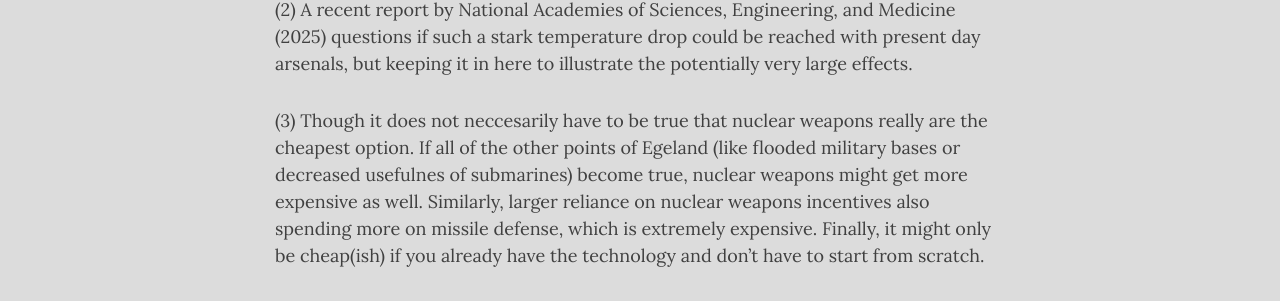
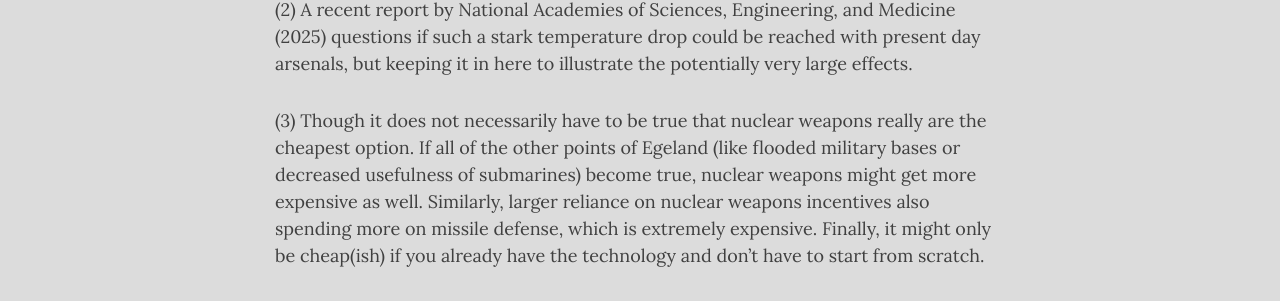
Before and after one commit to florianjehn/Societal_Collapse, a Jekyll site: the page built from _posts/2025-05-30-global_thermostat.md, in a window 1280 px wide and 900 px high, scrolled down 7754 px. Shown: the part 151-452 px from the top of the window. Built offline with Jekyll 4.4.1, drawn with Linux system fonts in a browser that asks for light colours; nearby versions of some CDN libraries; comment, search, counter and statistics services are not loaded.

Commit message:
Update 2025-05-30-global_thermostat.md

```diff
--- a/_posts/2025-05-30-global_thermostat.md
+++ b/_posts/2025-05-30-global_thermostat.md
@@ -95,7 +95,7 @@ Pretty much all of the papers I cited here also emphasize that we need more syst
 
 (2) A recent report by National Academies of Sciences, Engineering, and Medicine (2025) questions if such a stark temperature drop could be reached with present day arsenals, but keeping it in here to illustrate the potentially very large effects.
 
-(3) Though it does not neccesarily have to be true that nuclear weapons really are the cheapest option. If all of the other points of Egeland (like flooded military bases or decreased usefulnes of submarines) become true, nuclear weapons might get more expensive as well. Similarly, larger reliance on nuclear weapons incentives also spending more on missile defense, which is extremely expensive. Finally, it might only be cheap(ish) if you already have the technology and don't have to start from scratch.
+(3) Though it does not necessarily have to be true that nuclear weapons really are the cheapest option. If all of the other points of Egeland (like flooded military bases or decreased usefulness of submarines) become true, nuclear weapons might get more expensive as well. Similarly, larger reliance on nuclear weapons incentives also spending more on missile defense, which is extremely expensive. Finally, it might only be cheap(ish) if you already have the technology and don't have to start from scratch.
 
 # References
 * Baum, Seth D., Timothy M. Maher, and Jacob Haqq-Misra. 2013. “Double Catastrophe: Intermittent Stratospheric Geoengineering Induced by Societal Collapse.” Environment Systems & Decisions 33(1):168–80. doi:10.1007/s10669-012-9429-y.
```
